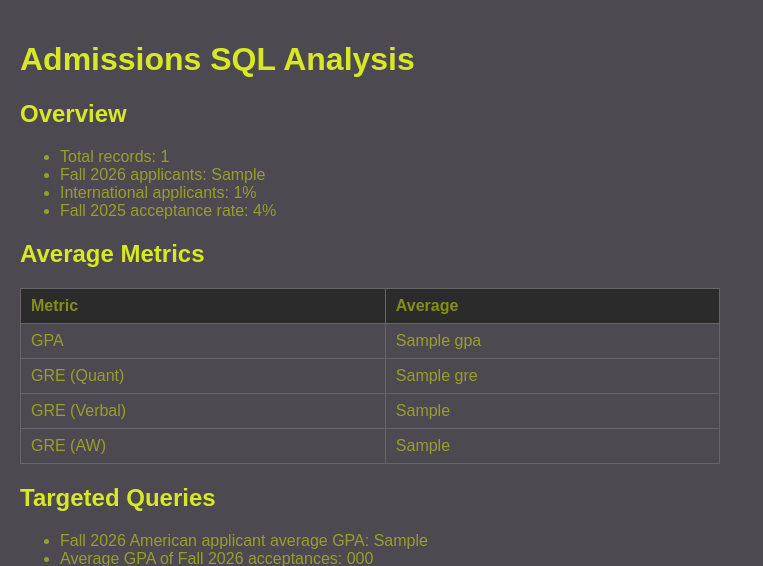
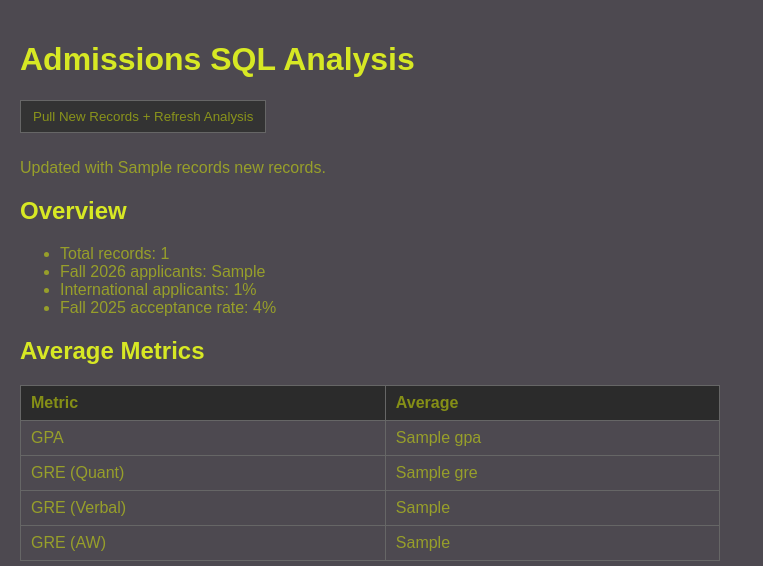
Before and after one commit to mmmckie/jhu_software_concepts, a Flask app: template module_1/board/templates/pages/analysis.html in a window 1280 px wide. Shown: the part 38-604 px from the top of the page, without its empty margins (0-763 px from the left). Run offline with Flask 3, Linux system fonts and the light colour scheme; the template is opened without the code that fills it: most values are stand-ins (such as "Sample title", 1, 10 or a date in 2020); parts of the project's set-up code (start-up, migrations or seed data) failed here and were passed over.

Commit message:
Added button to pull new data and update analysis

```diff
--- a/module_1/board/static/style.css
+++ b/module_1/board/static/style.css
@@ -77,6 +77,19 @@ a {
     color: #02cb8c;
 }
 
+button {
+    background-color: #333;
+    color: #eaff0079;
+    border: 1px solid #666;
+    padding: 8px 12px;
+    cursor: pointer;
+    margin-bottom: 10px;
+}
+
+button:hover {
+    background-color: #444;
+}
+
 /* Shrinking whitespace a bit between paragraphs within a list item */
 li p {
     margin-bottom: 4px;
--- a/module_1/board/templates/pages/analysis.html
+++ b/module_1/board/templates/pages/analysis.html
@@ -2,6 +2,18 @@
 
 {% block content %}
   <h1>Admissions SQL Analysis</h1>
+
+  <form action="{{ url_for('pages.analysis_refresh') }}" method="post">
+    <button type="submit">Pull New Records + Refresh Analysis</button>
+  </form>
+
+  {% if update_status %}
+    {% if update_status.status == "no_new" %}
+      <p>No new records found. Analysis refreshed.</p>
+    {% elif update_status.status == "updated" %}
+      <p>Updated with {{ update_status.records }} new records.</p>
+    {% endif %}
+  {% endif %}
 
   {% if error %}
     <p><b>Error loading analysis:</b> {{ error }}</p>
```
Also changed, not shown: module_1/board/pages.py (+21 -0 lines).
